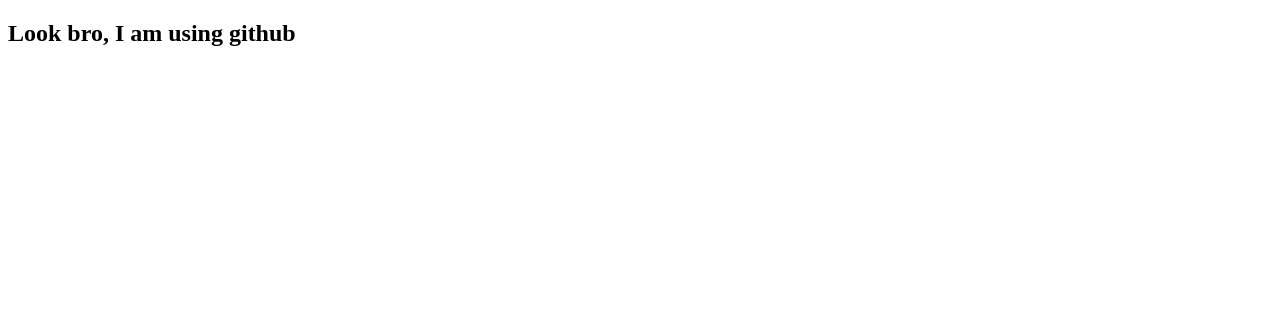
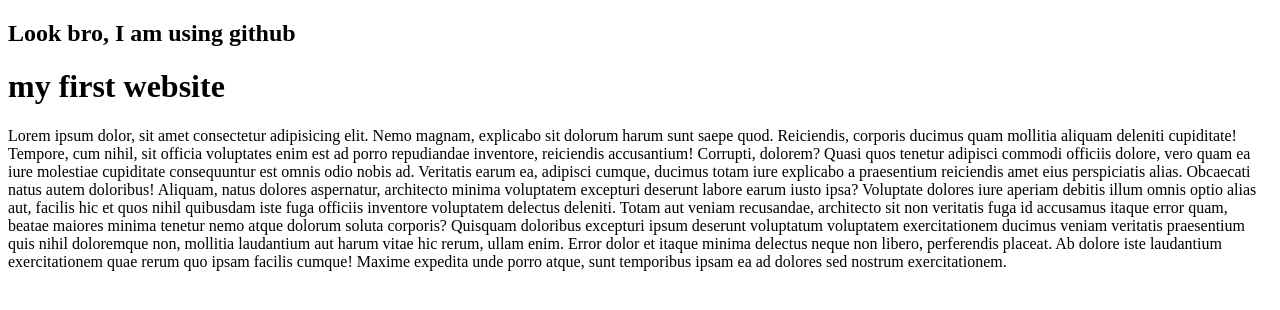
Before and after one commit to mdazim14/my-first-website, a plain HTML site: page index.html in a window 1280 px wide. Drawn offline with Linux system fonts and the light colour scheme.

Commit message:
first change

```diff
--- a/index.html
+++ b/index.html
@@ -7,5 +7,7 @@
 </head>
 <body>
     <h2>Look bro, I am using github</h2>
+    <h1>my first website</h1>
+    <p>Lorem ipsum dolor, sit amet consectetur adipisicing elit. Nemo magnam, explicabo sit dolorum harum sunt saepe quod. Reiciendis, corporis ducimus quam mollitia aliquam deleniti cupiditate! Tempore, cum nihil, sit officia voluptates enim est ad porro repudiandae inventore, reiciendis accusantium! Corrupti, dolorem? Quasi quos tenetur adipisci commodi officiis dolore, vero quam ea iure molestiae cupiditate consequuntur est omnis odio nobis ad. Veritatis earum ea, adipisci cumque, ducimus totam iure explicabo a praesentium reiciendis amet eius perspiciatis alias. Obcaecati natus autem doloribus! Aliquam, natus dolores aspernatur, architecto minima voluptatem excepturi deserunt labore earum iusto ipsa? Voluptate dolores iure aperiam debitis illum omnis optio alias aut, facilis hic et quos nihil quibusdam iste fuga officiis inventore voluptatem delectus deleniti. Totam aut veniam recusandae, architecto sit non veritatis fuga id accusamus itaque error quam, beatae maiores minima tenetur nemo atque dolorum soluta corporis? Quisquam doloribus excepturi ipsum deserunt voluptatum voluptatem exercitationem ducimus veniam veritatis praesentium quis nihil doloremque non, mollitia laudantium aut harum vitae hic rerum, ullam enim. Error dolor et itaque minima delectus neque non libero, perferendis placeat. Ab dolore iste laudantium exercitationem quae rerum quo ipsam facilis cumque! Maxime expedita unde porro atque, sunt temporibus ipsam ea ad dolores sed nostrum exercitationem.</p>
 </body>
 </html>
```
Also changed, not shown: 1 other file.
